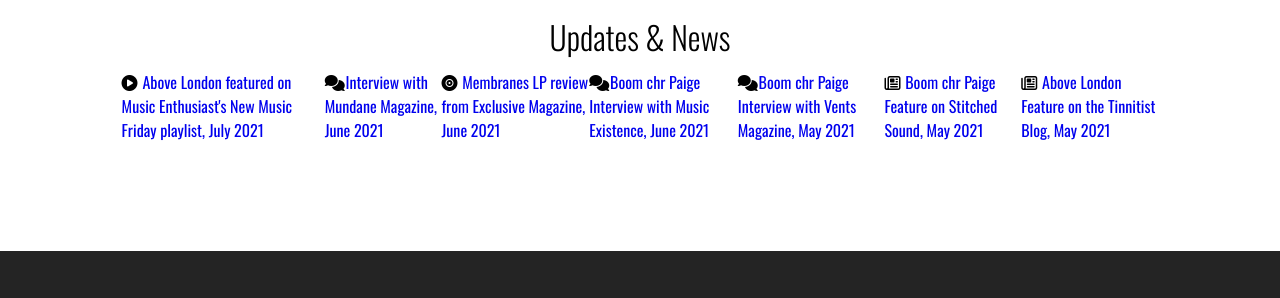
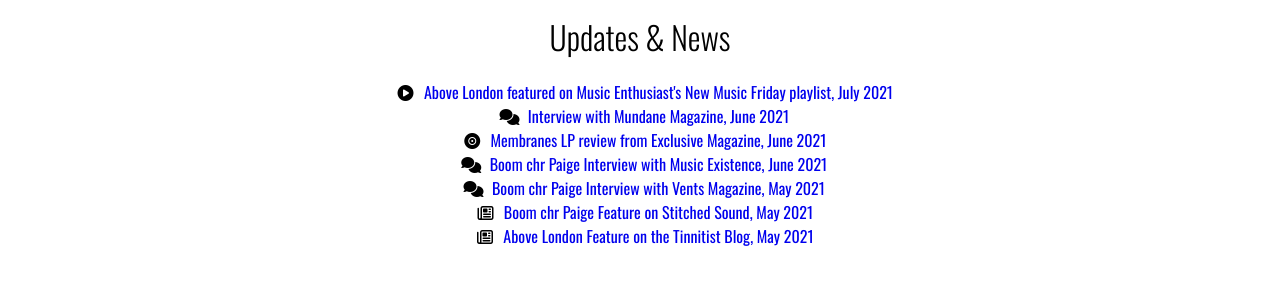
Before and after one commit to boomchrpaige/bcp, a React (Create React App) app: page / in a window 1280 px wide. Shown: the part 931-1229 px from the top of the page. Built offline with nearby package versions, Linux system fonts and the light colour scheme.

Commit message:
Fifth Build

```diff
--- a/src/components/Cards.css
+++ b/src/components/Cards.css
@@ -15,12 +15,13 @@
   }
 
   .cards__wrapper {
-    margin: 10px 0 45px;
-    display: flex;
+    margin: 20px 0 0 0;
+    display: block;
     flex-direction: row;
   }
   .cards__items li {
     list-style: none;
+    text-align: center;
   }
   .cards__items a {
     text-decoration: none;
@@ -34,7 +35,7 @@
     font-family: FontAwesome;
     display: inline-block;
     margin-left: -1.3em;
-    width: 1.3em;
+    width: 2.3em;
   }
   .review:before {
     padding-left: 1.3em;
@@ -42,7 +43,7 @@
     font-family: FontAwesome;
     display: inline-block;
     margin-left: -1.3em;
-    width: 1.3em;
+    width: 2.3em;
   }
   .playlist:before {
     padding-left: 1.3em;
@@ -50,7 +51,7 @@
     font-family: FontAwesome;
     display: inline-block;
     margin-left: -1.3em;
-    width: 1.3em;
+    width: 2.3em;
   }
   .interview:before {
     padding-left: 1.3em;
@@ -58,24 +59,24 @@
     font-family: FontAwesome;
     display: inline-block;
     margin-left: -1.3em;
-    width: 1.3em;
+    width: 2.3em;
   }
 
-  @media only screen and (min-width: 1200px) {
+  @media only screen and (min-width: 2200px) {
     .content__blog__container {
       width: 84%;
     }
   }
 
-  @media only screen and (min-width: 1024px) {
+  @media only screen and (min-width: 4024px) {
+    .cards__items {
+      display: flex;
+      text-align: center;
+    }
+  }
+
+  @media only screen and (max-width: 422px) {
     .cards__items {
       display: flex;
     }
   }
-
-  @media only screen and (max-width: 1024px) {
-    .cards__item {
-      display: flex;
-      margin-bottom: 2rem;
-    }
-  }
```
